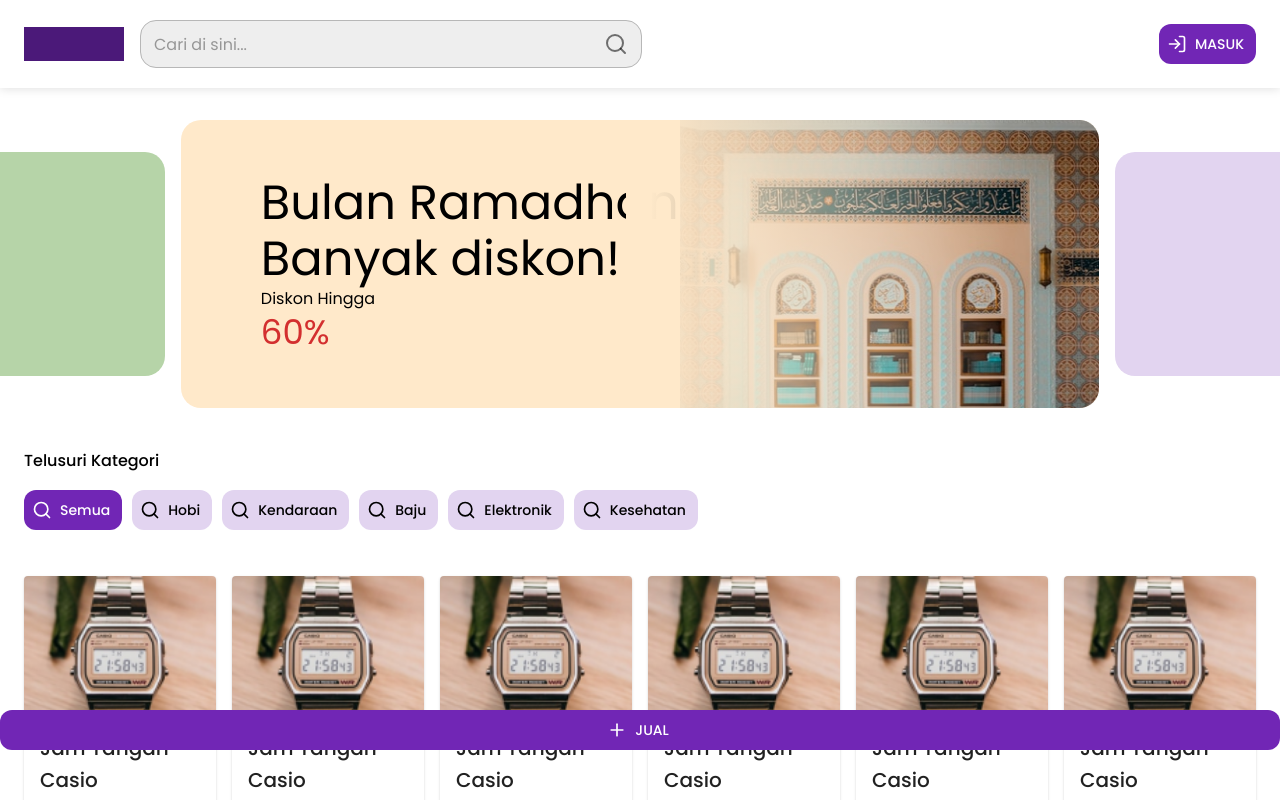
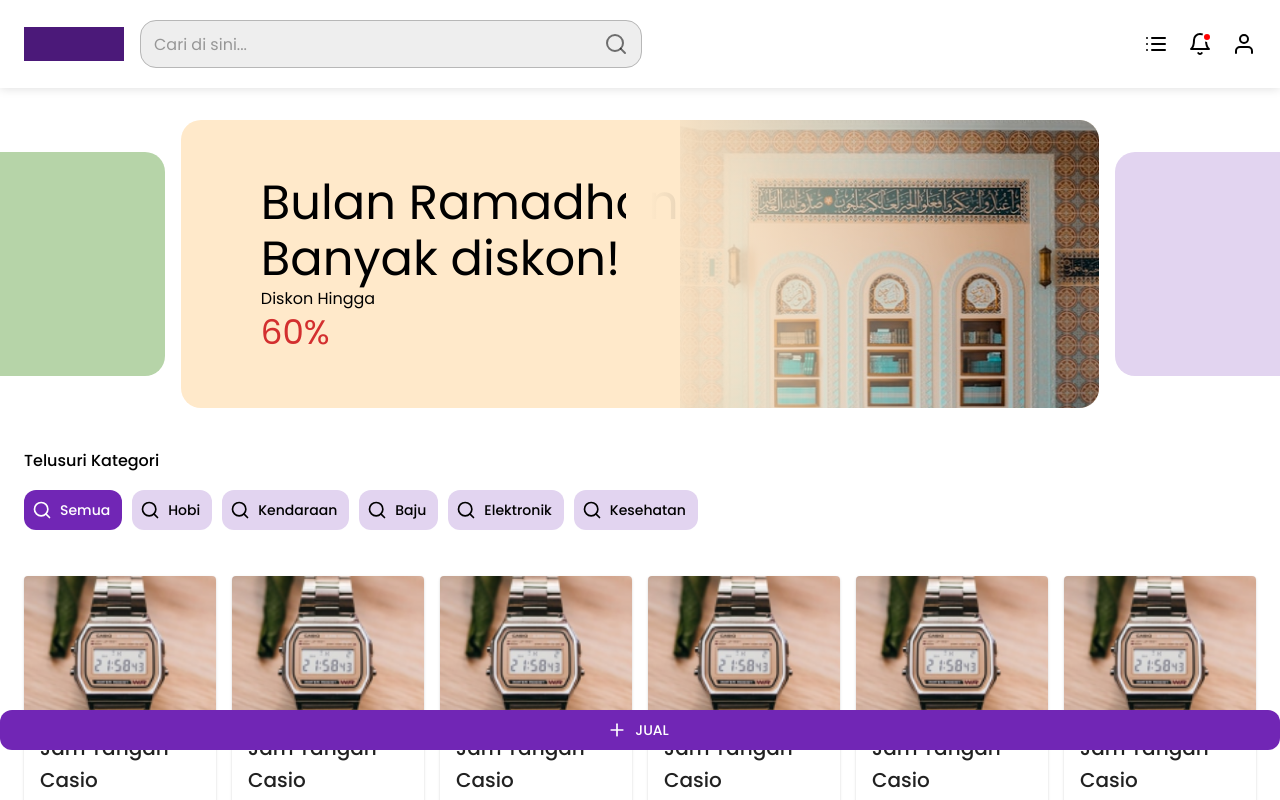
Before and after one commit to 5ECONDHAND/secondhand, a React (Create React App) app in the folder frontend/: page / in a window 1280 px wide. Shown: the top 800 px of the page. Built offline with nearby package versions, Linux system fonts and the light colour scheme.

Commit message:
style: user feature

```diff
--- a/frontend/src/components/molecules/global/Navbar.jsx
+++ b/frontend/src/components/molecules/global/Navbar.jsx
@@ -1,7 +1,8 @@
-import { Container, Box, Button, FormControl, FormHelperText, OutlinedInput, InputAdornment, IconButton } from '@mui/material'
+import { Container, Box, Button, FormControl, Typography, OutlinedInput, InputAdornment, IconButton, Grid } from '@mui/material'
 import React, { useState } from 'react'
-import { FiLogIn, FiSearch, FiMenu } from 'react-icons/fi'
-
+import { FiLogIn, FiSearch, FiMenu, FiList, FiBell, FiUser } from 'react-icons/fi'
+import casio1 from '../../../assets/images/casio1.png'
+import { useNavigate } from 'react-router-dom'
 const SearchField = () => {
   return (
     <FormControl
@@ -26,6 +27,7 @@
 }
 
 const LoginButton = () => {
+  const navigate = useNavigate()
   return (
     <Button sx={{
       borderRadius: '12px',
@@ -36,12 +38,108 @@
         bgcolor: '#631fa1',
         color: 'white'
       },
-    }} startIcon={<FiLogIn />}>Masuk</Button>
+    }} startIcon={<FiLogIn />}
+      onClick={() => navigate('/login')}
+    >Masuk</Button>
+  )
+}
+
+const UserButton = () => {
+  const type = ['Menu', 'Notification', 'Account']
+  const [active, setActive] = useState('')
+  const [popup, setPopup] = useState(false)
+  const [notif, setNotif] = useState(true)
+  const navigate = useNavigate()
+  const handleActive = (name) => {
+    console.log(name);
+    setActive(name)
+    switch (name) {
+      case 'Menu':
+        return navigate('/login')
+      case 'Notification':
+        if (window.innerWidth < 900) return navigate('/login')
+        return setPopup(!popup), setNotif(!notif)
+      default:
+        break
+    }
+  }
+  return (
+    <>
+      <Box sx={{ display: 'flex', gap: '20px', flexDirection: { xs: 'column', md: 'row' } }}>
+        {type.map(item => (
+          <Box key={item} style={{ cursor: 'pointer' }} onClick={() => handleActive(item)}>
+            <Box display={{ xs: 'none', md: 'block' }}>
+              {item === 'Menu' ?
+                <FiList size='24px' style={{ color: `${active === item ? '#7126B5' : ''}` }} /> :
+                item === 'Notification' ?
+                  <Box sx={{ position: 'relative' }}>
+                    <FiBell size='24px' style={{ color: `${active === item ? '#7126B5' : ''}` }} />
+                    {notif && <Box sx={{ width: '10px', height: '10px', backgroundColor: 'red', borderRadius: '50px', position: 'absolute', right: 0, top: 0, border: '2px solid white' }} />}
+                    {popup && <Box sx={{ position: 'absolute', top: 30, right: 10, width: '450px', zIndex: '10' }}>
+                      {/* {notif ? 'ada konten' : 'tidak ada konten'} */}
+                      <Box p={2} sx={{ display: 'flex', flexDirection: 'column', gap: '10px', backgroundColor: 'white', height: '100%', borderRadius: '12px', boxShadow: '0px 0px 10px rgba(0, 0, 0, 0.15)' }}>
+                        <Grid container sx={{ gap: '10px', ':hover': { backgroundColor: '#f7f7f7' }, padding: '10px', borderRadius: '12px' }} onClick={() => navigate('/login')}>
+                          <Grid><img src={casio1} alt='jam' width='80px' height='80px' /></Grid>
+                          <Grid>
+                            <Typography variant='body2'>Penawaran Produk</Typography>
+                            <Typography variant='subtitle1'>Jam Tangan Casio</Typography>
+                            <Typography variant='subtitle1'>Rp. 250.000</Typography>
+                            <Typography variant='subtitle1'>Ditawar Rp. 200.000</Typography>
+                          </Grid>
+                          <Grid sx={{ marginLeft: 'auto' }}>
+                            <Box sx={{ display: 'flex', gap: '10px', alignItems: 'center' }}>
+                              <Typography variant='body2'>20 Apr, 14:04</Typography>
+                              <Box sx={{ width: '10px', height: '10px', backgroundColor: 'red', borderRadius: '50px' }} />
+                            </Box>
+                          </Grid>
+                        </Grid>
+                        <Grid container sx={{ gap: '10px', ':hover': { backgroundColor: '#f7f7f7' }, padding: '10px', borderRadius: '12px' }} onClick={() => navigate('/login')}>
+                          <Grid><img src={casio1} alt='jam' width='80px' height='80px' /></Grid>
+                          <Grid>
+                            <Typography variant='body2'>Penawaran Produk</Typography>
+                            <Typography variant='subtitle1'>Jam Tangan Casio</Typography>
+                            <Typography variant='subtitle1'>Rp. 250.000</Typography>
+                            <Typography variant='subtitle1'>Ditawar Rp. 200.000</Typography>
+                          </Grid>
+                          <Grid sx={{ marginLeft: 'auto' }}>
+                            <Box sx={{ display: 'flex', gap: '10px', alignItems: 'center' }}>
+                              <Typography variant='body2'>20 Apr, 14:04</Typography>
+                              <Box sx={{ width: '10px', height: '10px', backgroundColor: 'red', borderRadius: '50px' }} />
+                            </Box>
+                          </Grid>
+                        </Grid>
+                        <Grid container sx={{ gap: '10px', ':hover': { backgroundColor: '#f7f7f7' }, padding: '10px', borderRadius: '12px' }} onClick={() => navigate('/login')}>
+                          <Grid><img src={casio1} alt='jam' width='80px' height='80px' /></Grid>
+                          <Grid>
+                            <Typography variant='body2'>Penawaran Produk</Typography>
+                            <Typography variant='subtitle1'>Jam Tangan Casio</Typography>
+                            <Typography variant='subtitle1'>Rp. 250.000</Typography>
+                            <Typography variant='subtitle1'>Ditawar Rp. 200.000</Typography>
+                          </Grid>
+                          <Grid sx={{ marginLeft: 'auto' }}>
+                            <Box sx={{ display: 'flex', gap: '10px', alignItems: 'center' }}>
+                              <Typography variant='body2'>20 Apr, 14:04</Typography>
+                              <Box sx={{ width: '10px', height: '10px', backgroundColor: 'red', borderRadius: '50px' }} />
+                            </Box>
+                          </Grid>
+                        </Grid>
+                      </Box>
+                    </Box>}
+                  </Box> :
+                  <FiUser size='24px' style={{ color: `${active === item ? '#7126B5' : ''}` }} />}
+            </Box>
+            <Typography display={{ xs: 'block', md: 'none' }} sx={{ textAlign: 'center', py: '5px', transition: '0.2s', borderRadius: '12px', ':hover': { backgroundColor: '#7126B5', color: 'white' }, backgroundColor: `${active === item ? '#7126B5' : ''}`, color: `${active === item ? 'white' : ''}` }}>{item}</Typography>
+          </Box>
+        ))
+        }
+      </Box >
+    </>
   )
 }
 
 const Navbar = () => {
   const [show, setShow] = useState(false)
+  const user = true
   return (
     <>
       <Box sx={{ paddingY: '20px', boxShadow: '0px 0px 10px rgba(0, 0, 0, 0.15)' }} >
@@ -53,7 +151,7 @@
             </Box>
           </Box>
           <Box display={{ xs: 'none', sm: 'none', md: 'block' }}>
-            <LoginButton />
+            {user ? <UserButton /> : <LoginButton />}
           </Box>
           <Box display={{ xs: 'block', sm: 'block', md: 'none', lg: 'none' }}>
             <FiMenu style={{ cursor: 'pointer' }} size='30px' onClick={() => setShow(!show)} />
@@ -62,7 +160,7 @@
                 <Box sx={{ position: 'absolute', top: '77px', left: 0, right: 0, margin: 'auto', backgroundColor: '#f7f7f7', height: '40vh', width: '100vw', display: 'flex', justifyContent: 'center', paddingTop: '30px' }}>
                   <Box sx={{ display: 'flex', flexDirection: 'column', gap: '30px' }}>
                     <SearchField />
-                    <LoginButton />
+                    {user ? <UserButton /> : <LoginButton />}
                   </Box>
                 </Box>
               </>}
```
